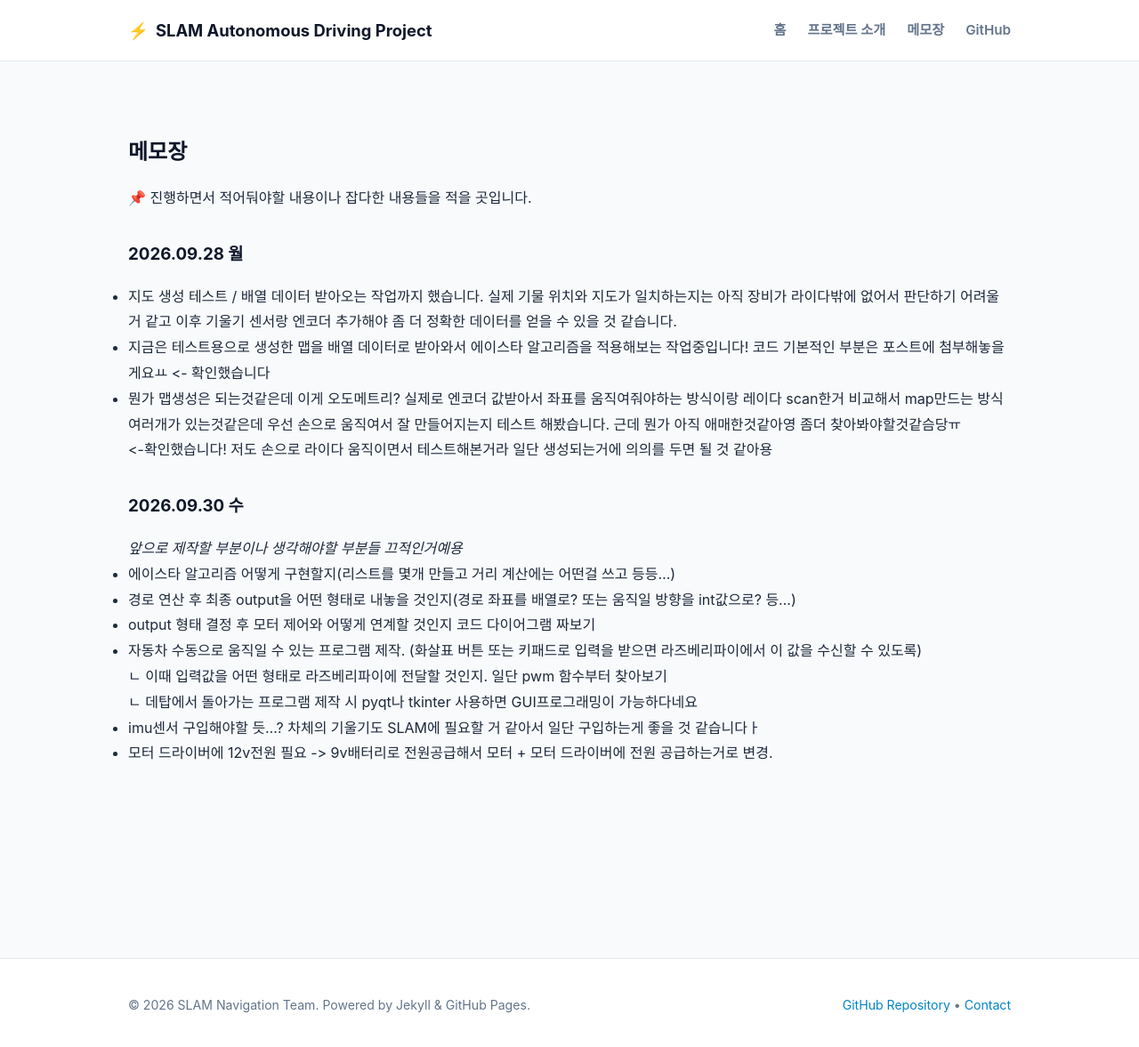
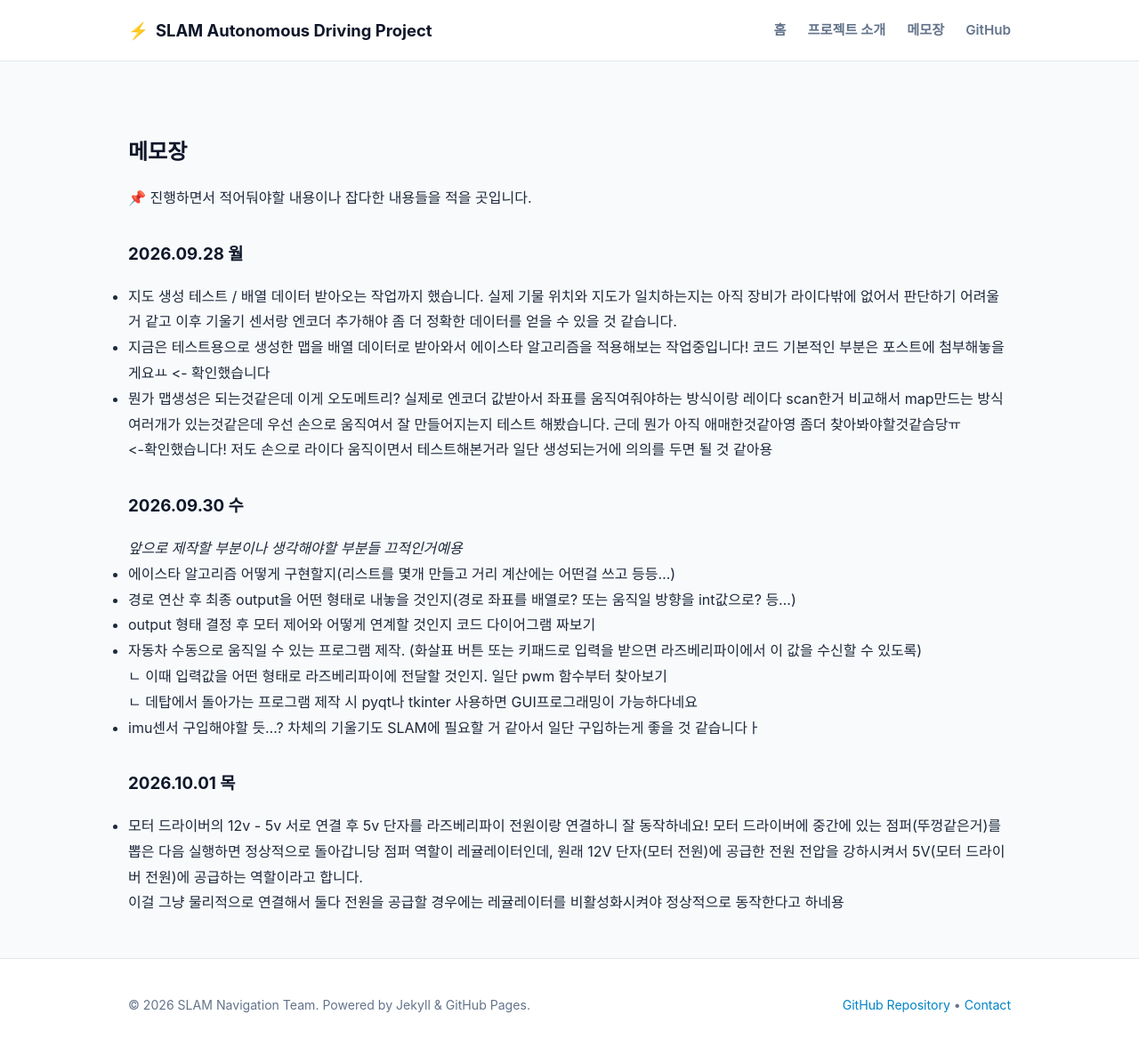
Before and after one commit to slam-navigation-project/slam-navigation-site, a Jekyll site: the page built from memo.md, in a window 1280 px wide and 1182 px high. Shown: the top 1177 px of the window at 89% size. Built offline with Jekyll 4.4.1, drawn with Linux system fonts in a browser that asks for light colours; some web fonts are replaced.

Commit message:
Update memo.md

```diff
--- a/memo.md
+++ b/memo.md
@@ -24,4 +24,9 @@ permalink: /memo/
 <br />ㄴ 데탑에서 돌아가는 프로그램 제작 시 pyqt나 tkinter 사용하면 GUI프로그래밍이 가능하다네요
 - imu센서 구입해야할 듯...? 차체의 기울기도 SLAM에 필요할 거 같아서 일단 구입하는게 좋을 것 같습니다ㅏ
 
-- 모터 드라이버에 12v전원 필요 -> 9v배터리로 전원공급해서 모터 + 모터 드라이버에 전원 공급하는거로 변경.
+
+### **2026.10.01 목**<br />
+
+- 모터 드라이버의 12v - 5v 서로 연결 후 5v 단자를 라즈베리파이 전원이랑 연결하니 잘 동작하네요! 모터 드라이버에 중간에 있는 점퍼(뚜껑같은거)를 뽑은 다음 실행하면 정상적으로 돌아갑니당
+  점퍼 역할이 레귤레이터인데, 원래 12V 단자(모터 전원)에 공급한 전원 전압을 강하시켜서 5V(모터 드라이버 전원)에 공급하는 역할이라고 합니다. <br />
+  이걸 그냥 물리적으로 연결해서 둘다 전원을 공급할 경우에는 레귤레이터를 비활성화시켜야 정상적으로 동작한다고 하네용
```
